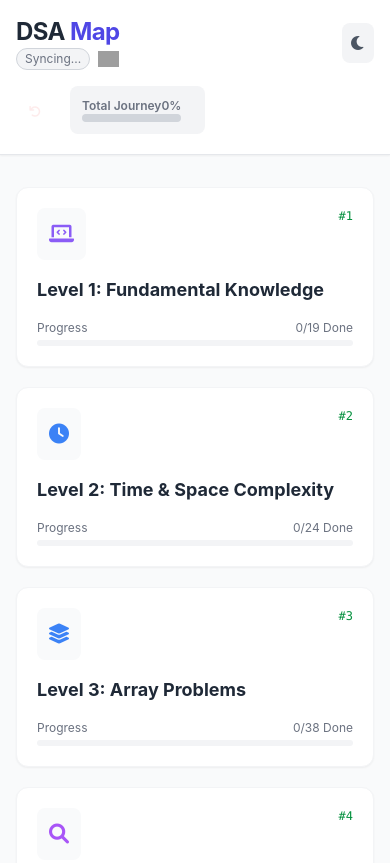
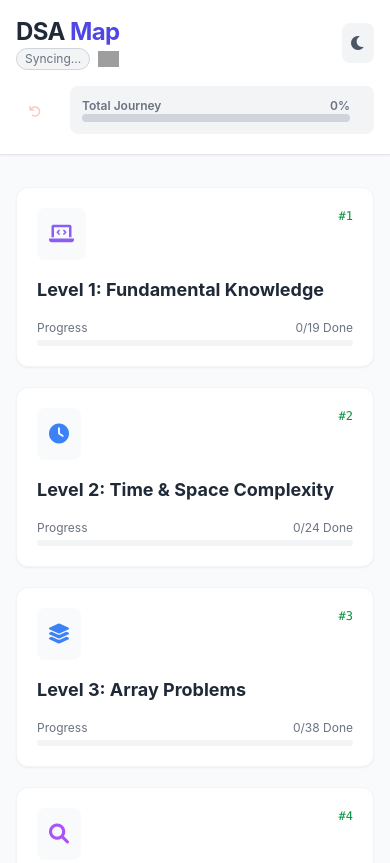
Before and after one commit to Divyanshu951/DSA-Tracker, a plain HTML site: page index.html in a window 390 px wide. Shown: the top 863 px of the page. Drawn offline with nearby package versions, Linux system fonts and the light colour scheme; no server answers; grey boxes are pictures that could not be loaded.

Commit message:
Adjust layout and styling in index.html

```diff
--- a/index.html
+++ b/index.html
@@ -109,7 +109,7 @@
                 <span class="text-indigo-600 dark:text-indigo-500">Map</span>
                 <span
                   id="last-updated"
-                  class="fixed bottom-2 left-2 text-xs font-mono text-[#04913e]"
+                  class="fixed top-2 right-2 md:top-auto md:right-auto md:bottom-2 md:left-2 text-xs font-mono text-[#04913e]"
                 ></span>
               </h1>
               <div class="flex items-center gap-2">
@@ -140,7 +140,7 @@
           <div class="flex items-center gap-4 w-full md:w-auto">
             <button
               onclick="window.resetProgress()"
-              class="text-xs font-medium text-red-500 hover:bg-red-50 dark:hover:bg-red-900/10 px-3 py-2 rounded transition border border-transparent hover:border-red-200 dark:hover:border-red-900/30 opacity-10"
+              class="text-xs font-medium text-red-500 hover:bg-red-50 dark:hover:bg-red-900/10 px-3 py-2 rounded transition border border-transparent hover:border-red-200 dark:hover:border-red-900/30 opacity-30"
             >
               <i class="fas fa-undo"></i>
             </button>
@@ -153,8 +153,9 @@
               <i class="fas fa-sun hidden dark:inline text-yellow-400"></i>
             </button>
 
+            <!-- ADD flex-1 md:flex-none HERE -->
             <div
-              class="flex justify-between bg-gray-100 dark:bg-[#151515] rounded-lg dark:text-gray-400 mb-1"
+              class="flex-1 md:flex-none flex justify-between bg-gray-100 dark:bg-[#151515] rounded-lg dark:text-gray-400 mb-1"
             >
               <div class="p-3 w-full md:w-64 dark:border-dark-border">
                 <div
@@ -163,6 +164,7 @@
                   <span>Total Journey</span>
                   <span id="global-percent">0%</span>
                 </div>
+
                 <div
                   class="w-full bg-gray-300 dark:bg-gray-800 rounded-full h-2"
                 >
@@ -173,6 +175,7 @@
                   ></div>
                 </div>
               </div>
+
               <div
                 id="progress-stats"
                 class="flex items-center justify-start py-3 pr-3 pl-0 text-xs text-gray-900 dark:text-gray-400 font-semibold"
```
